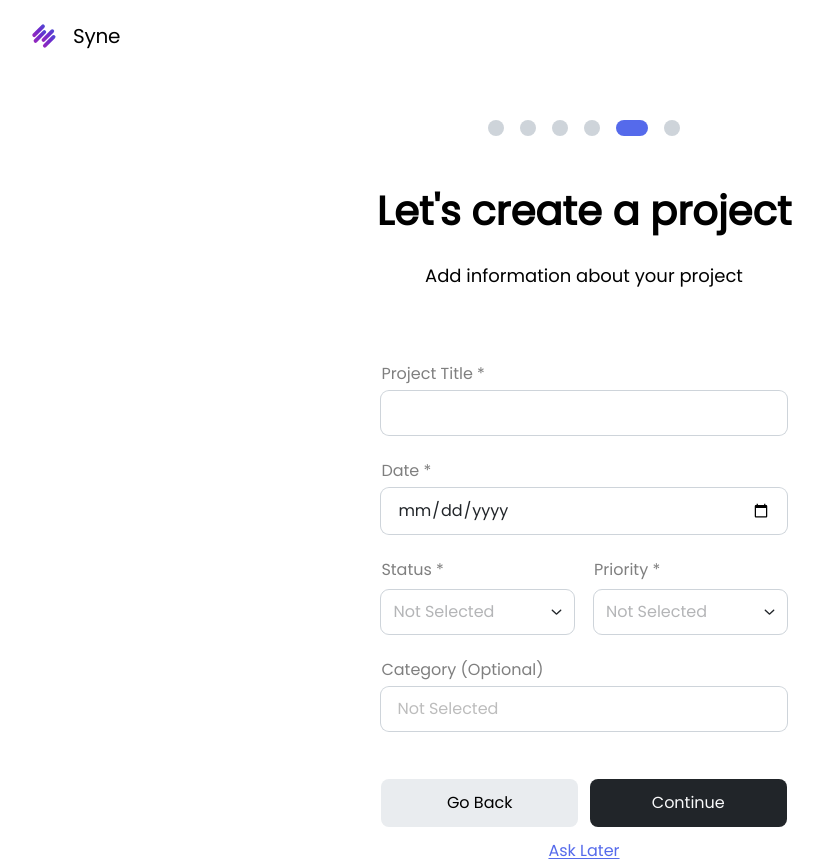
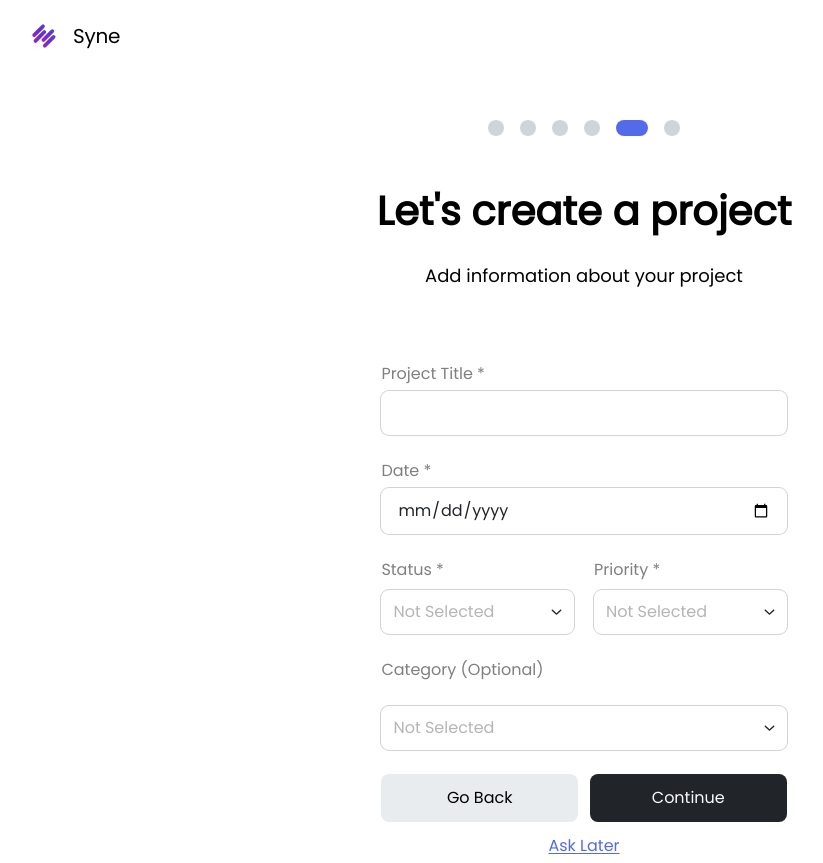
Before and after one commit to jeannyinthelamp/sycamore.ai, a React (Create React App) app: page /onboarding_5 in a window 1280 px wide. Shown: the whole page, without its empty margins (56-879 px from the left). Built offline with nearby package versions, Linux system fonts and the light colour scheme.

Commit message:
Begin building category dropdown component

```diff
--- a/src/Components/Onboarding/Onboarding_Dropdown/DropdownButton.js
+++ b/src/Components/Onboarding/Onboarding_Dropdown/DropdownButton.js
@@ -19,7 +19,7 @@ export default function DropdownButton(props) {
       onClick={(e) => {
         setVisible(!visible);
         e.preventDefault();
-        // console.log(btnCategory + " selector");
+        console.log(btnCategory + " selector");
       }}
     >
       {props.title} <img src={arrow} alt='down arrow' className='w-[10.68px]' />
@@ -28,7 +28,7 @@ export default function DropdownButton(props) {
         category={btnCategory}
         //the second ternary adjusts the position of the status dropdown window
         dropdownClassName={`${visible ? "" : "hidden"} ${
-          btnCategory === "status" ? " h-[196px]  " : ""
+          btnCategory === "category" ? " w-[420px] " : ""
         }`}
         //^  DropdownItem components rendered here via map function in onboardingDropdown.js
       />
--- a/src/Components/Onboarding/Onboarding_Dropdown/Onboarding_Dropdown.js
+++ b/src/Components/Onboarding/Onboarding_Dropdown/Onboarding_Dropdown.js
@@ -12,6 +12,8 @@ import asap from "../../../Assets/Icons/Onboarding/ASAP.svg";
 import flagRed from "../../../Assets/Icons/Onboarding/flag-red.svg";
 import flagYellow from "../../../Assets/Icons/Onboarding/flag-yellow.svg";
 import flagGrey from "../../../Assets/Icons/Onboarding/flag-grey.svg";
+import unchecked from "../../../Assets/Icons/Onboarding/unchecked.svg";
+import checked from "../../../Assets/Icons/Onboarding/checked.svg";
 
 export default function Onboarding_Dropdown(props) {
   //TODO: function to get user input and create new DropdownItem
@@ -23,8 +25,9 @@ export default function Onboarding_Dropdown(props) {
       dataToMap = statusData;
     } else if (category === "priority") {
       dataToMap = priorityData;
+    } else if (category === "category") {
+      dataToMap = categoryData;
     }
-
     return dataToMap.map((data) => (
       <DropdownItem
         name={data.name}
@@ -116,7 +119,7 @@ export default function Onboarding_Dropdown(props) {
     {
       name: "ASAP",
       img: asap,
-      id: 1,
+      id: 0,
       onClick: () => {
         props.updateTitle(
           "priority",
@@ -128,7 +131,7 @@ export default function Onboarding_Dropdown(props) {
     {
       name: "High",
       img: flagRed,
-      id: 2,
+      id: 1,
       onClick: () => {
         props.updateTitle(
           "priority",
@@ -140,7 +143,7 @@ export default function Onboarding_Dropdown(props) {
     {
       name: "Medium",
       img: flagYellow,
-      id: 3,
+      id: 2,
       onClick: () => {
         props.updateTitle(
           "priority",
@@ -152,7 +155,7 @@ export default function Onboarding_Dropdown(props) {
     {
       name: "Low",
       img: flagGrey,
-      id: 4,
+      id: 3,
       onClick: () => {
         props.updateTitle(
           "priority",
@@ -164,7 +167,7 @@ export default function Onboarding_Dropdown(props) {
     {
       name: "None",
       // img: plus,
-      id: 5,
+      id: 4,
       onClick: () => {
         props.updateTitle(
           "priority",
@@ -175,8 +178,35 @@ export default function Onboarding_Dropdown(props) {
     },
   ];
 
+  const categoryData = [
+    {
+      name: "Product",
+      img: unchecked,
+      id: 0,
+      onClick: () => {
+        props.updateTitle(
+          "category",
+          categoryData[0].img,
+          categoryData[0].name
+        );
+      },
+    },
+    {
+      name: "Design",
+      img: unchecked,
+      id: 1,
+      onClick: () => {
+        props.updateTitle(
+          "category",
+          categoryData[1].img,
+          categoryData[1].name
+        );
+      },
+    },
+  ];
+
   const dropdownStyles =
-    "dropdown-modal-wrapper absolute bottom-[-208px] left-[0px] w-[200px] h-auto flex flex-col gap-[4px] justify-center items-center py-[8px] px-[8px] font-Poppins font-normal text-[#21252956] leading-[24px] bg-[#FFF] outline outline-1 outline-[#CED4DA] rounded-lg cursor-pointer overflow-y-scroll";
+    "dropdown-modal-wrapper absolute z-10  bottom-[-208px] left-[0px] w-[200px] h-[196px] flex flex-col gap-[4px] justify-center items-center py-[8px] px-[8px] font-Poppins font-normal text-[#21252956] leading-[24px] bg-[#FFF] outline outline-1 outline-[#CED4DA] rounded-lg cursor-pointer overflow-y-scroll";
 
   return (
     //TODO: add a shadow to UI
--- a/src/Pages/Onboarding/Onboarding_5.js
+++ b/src/Pages/Onboarding/Onboarding_5.js
@@ -12,6 +12,7 @@ import { safari_input_styling } from "../../Components/Styles/Safari_Input_Styli
 export default function Onboarding_5() {
   const [statusTitle, setStatusTitle] = useState("Not Selected");
   const [priorityTitle, setPriorityTitle] = useState("Not Selected");
+  const [categoryTitle, setCategoryTitle] = useState("Not Selected");
 
   function updateTitle(category, img, name) {
     const newDropdownItem = (
@@ -29,6 +30,8 @@ export default function Onboarding_5() {
       );
     } else if (category === "priority") {
       setPriorityTitle(newDropdownItem);
+    } else if (category === "category") {
+      setCategoryTitle(newDropdownItem);
     }
   }
 
@@ -125,20 +128,14 @@ export default function Onboarding_5() {
               />
             </div>
           </div>
-          <label
-            className='w-[100%] mb-[24px] flex flex-col gap-[5px] font-Poppins text-[#00000080] text-[16px] font-normal leading-[24px]
-                '
-          >
+          <p className='label w-[100%] font-Poppins text-[#00000080] text-[16px] font-normal leading-[24px]'>
             Category (Optional)
-            <input
-              //
-              type='text'
-              name='project-title'
-              placeholder='Not Selected'
-              className={`${detectBrowser()} w-[100%] h-auto py-[10px] px-[16px] font-Poppins font-normal text-[#212529] leading-[24px] outline outline-1 outline-[#CED4DA] rounded-lg`}
-            />
-          </label>
-
+          </p>
+          <DropdownButton
+            updateTitle={updateTitle}
+            title={categoryTitle}
+            btnCategory='category'
+          />
           {/* //* Navigation Button and form Submit Input */}
           <Onboarding_Nav />
         </form>
```
Also changed, not shown: src/Assets/Icons/Onboarding/checked.svg (added), src/Assets/Icons/Onboarding/unchecked.svg (added).
